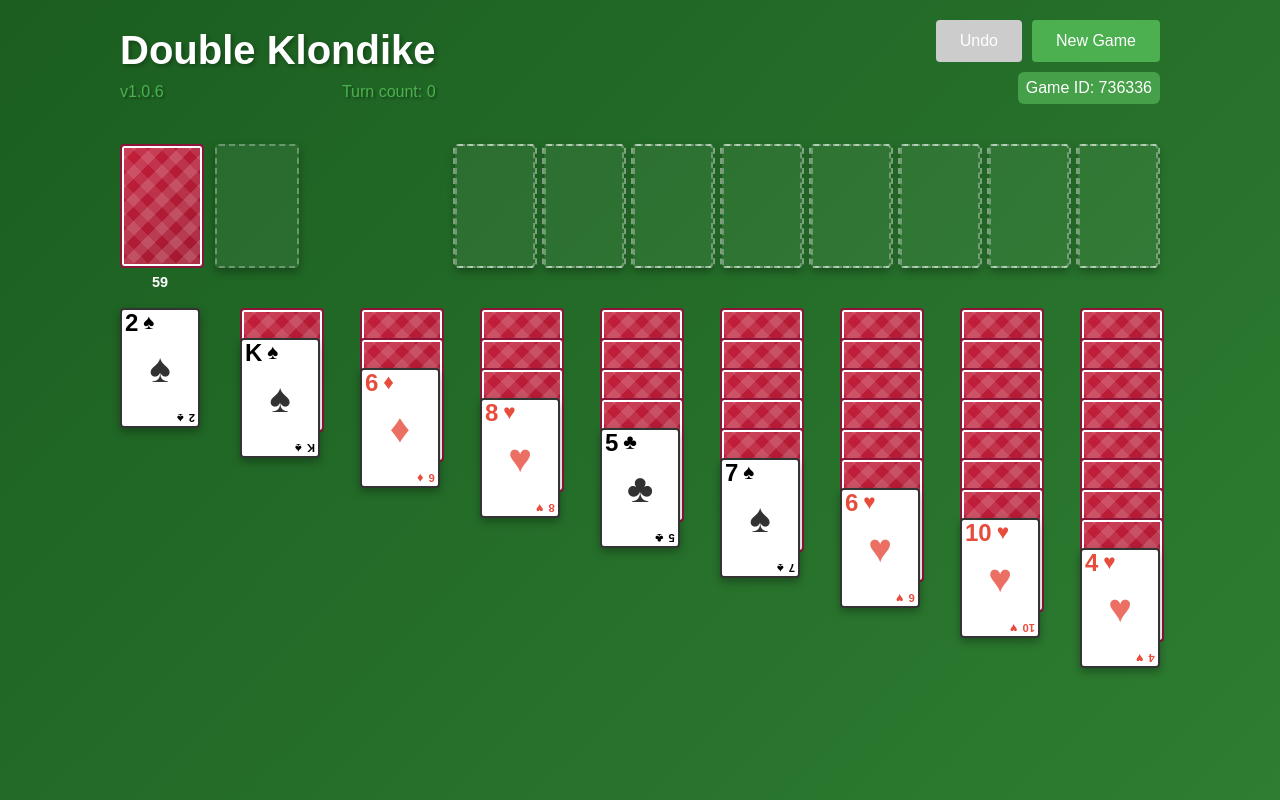
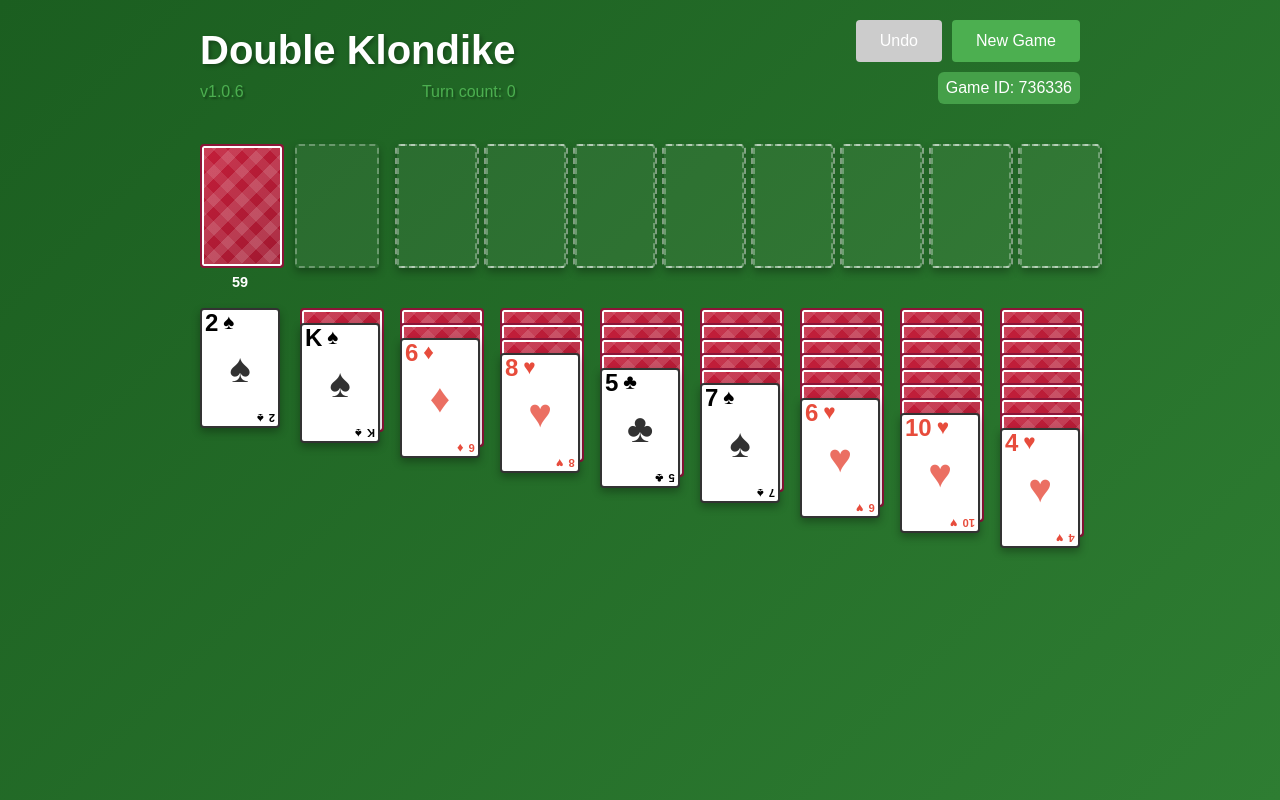
Before and after one commit to sean5446/2klondike, a React (Vite) app: page / in a window 1280 px wide. Built offline with nearby package versions, Linux system fonts and the light colour scheme.

Commit message:
change card spacing

```diff
--- a/src/App.css
+++ b/src/App.css
@@ -1,7 +1,7 @@
 :root {
   --card-width: 80px;
   --card-height: 120px;
-  --tableau-gap: 40px;
+  --tableau-gap: 20px;
   --tableau-piles: 9;
   --board-width: calc(var(--card-width) * var(--tableau-piles) + var(--tableau-gap) * (var(--tableau-piles) - 1));
 }
--- a/src/App.tsx
+++ b/src/App.tsx
@@ -234,7 +234,7 @@ function App(): React.ReactElement {
                   <div
                     key={card.id}
                     className="tableau-card"
-                    style={{ transform: `translateY(${cardIndex * 30}px)` }}
+                    style={{ transform: `translateY(${cardIndex * 15}px)` }}
                   >
                     <CardComponent
                       card={card}
```
